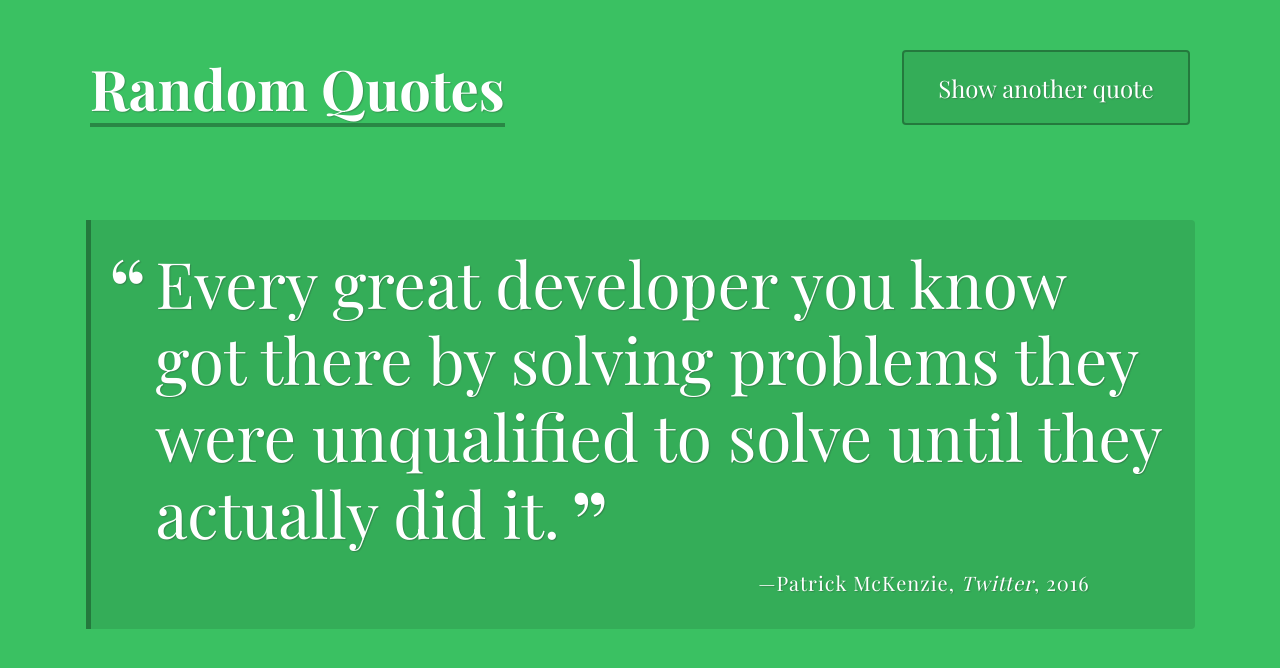
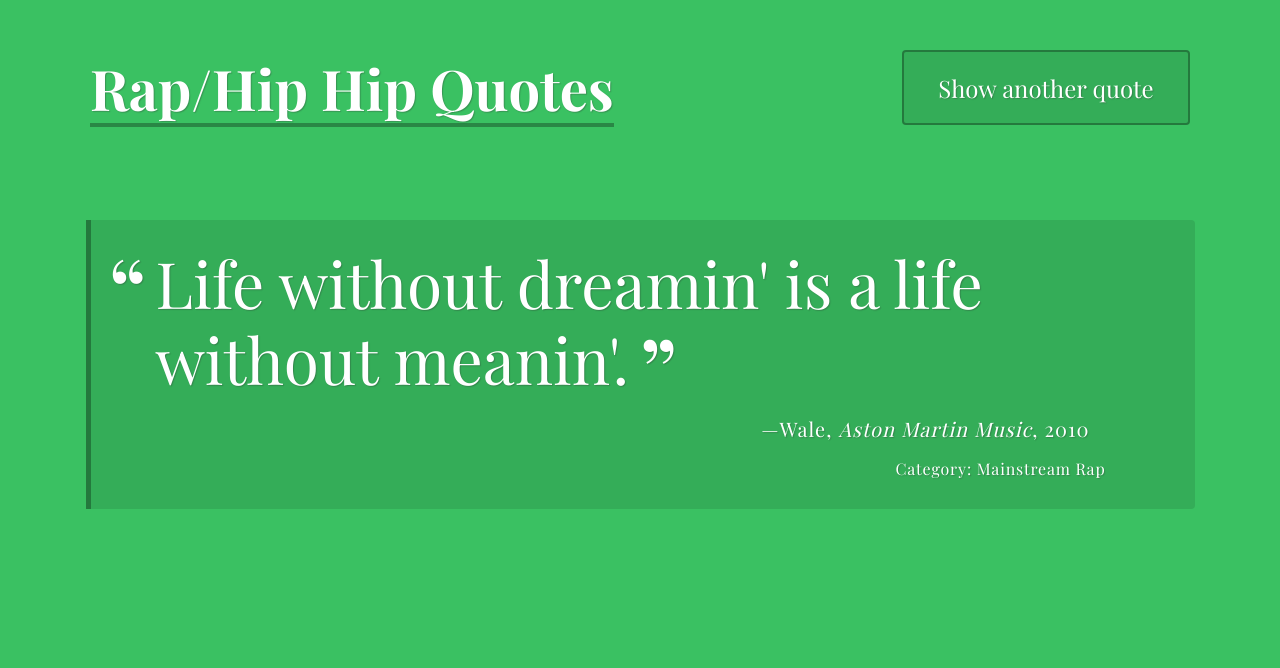
Before and after one commit to brianbouquet/a_random_quote_generator-v1, a plain HTML site: page index.html in a window 1280 px wide. Drawn offline with nearby package versions, Linux system fonts and the light colour scheme; a web font is replaced by a local one.

Commit message:
final touches: set interval to rotate quotes, updates to default quote, notes for instructor

```diff
--- a/index.html
+++ b/index.html
@@ -8,16 +8,17 @@
     <link rel="stylesheet" href="css/styles.css">
   </head>
 
-  <body>
+  <body onload="changeQuote();">
     <header>
-      <h1>Random Quotes</h1>
+      <h1>Rap/Hip Hip Quotes</h1>
       <button id="load-quote" class="load-quote">Show another quote</button>
     </header>
 
     <div class="container">
       <div id="quote-box" class="quote-box">
-        <p class="quote">Every great developer you know got there by solving problems they were unqualified to solve until they actually did it.</p>
-        <p class="source">Patrick McKenzie<span class="citation">Twitter</span><span class="year">2016</span></p>
+        <p class="quote">Life without dreamin' is a life without meanin'.</p>
+        <p class="source">Wale<span class="citation">Aston Martin Music</span><span class="year">2010</span></p>
+        <p class="category">Mainstream Rap</p>
       </div>
     </div>
 
--- a/js/script.js
+++ b/js/script.js
@@ -7,10 +7,15 @@ project 1 - A Random Quote Generator
   // Check the "Project Resources" section of the project instructions
   // Reach out in your Slack community - https://treehouse-fsjs-102.slack.com/app_redirect?channel=chit-chat
 
+//instructor note: please reject project if this does not meet "Exceeds Expectations" grade
+
+//variable declarations
+
 let div;
 let html = '';
 let quoteSelected = {};
 let randomNumber;
+let timeInt;
 
 //define quotes array of quote objects
 
@@ -106,6 +111,12 @@ function printQuote() {
   document.body.style.background = randomColor();
 }
 
+//interval function used to rotate quotes after set duration
+
+function changeQuote() {
+  timeInt = setInterval(printQuote, 20000);
+}
+
 //call printQuote function when "Show Another Quote" button is clicked
 
 document.getElementById('load-quote').addEventListener("click", printQuote, false);
```
